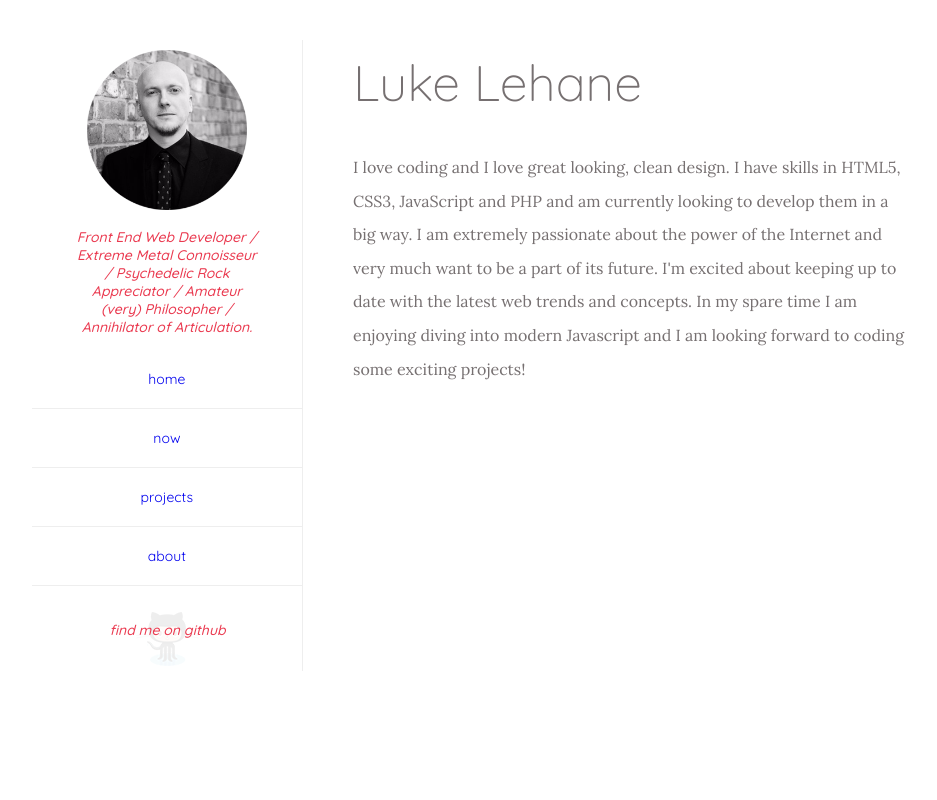
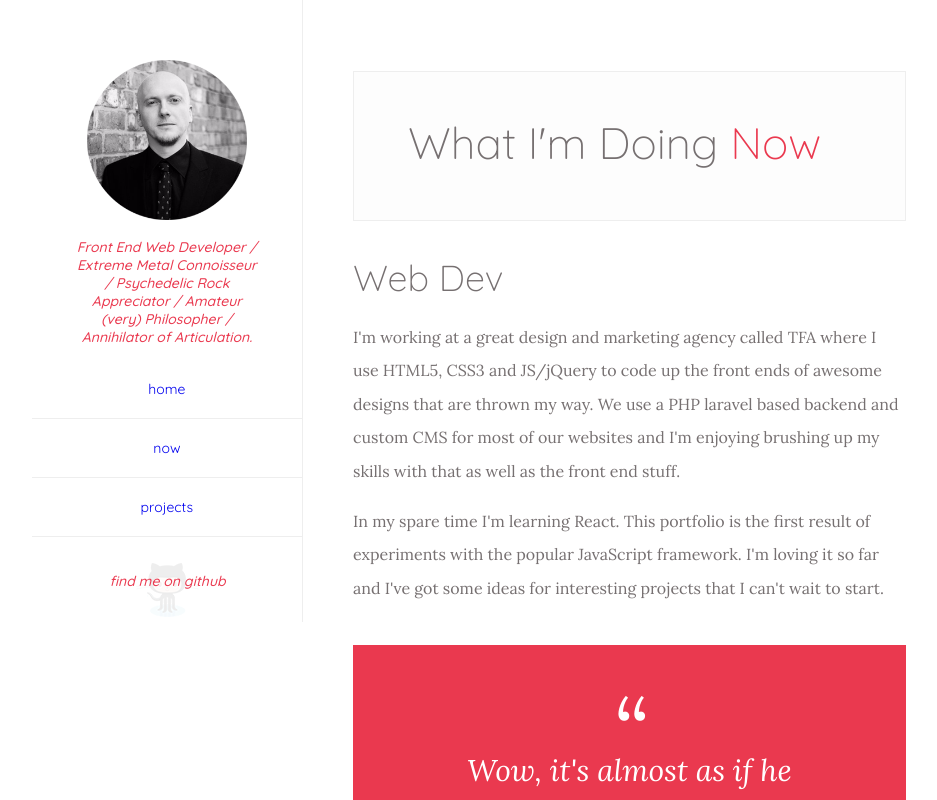
Before and after one commit to SiAdcock/myportfolio, a React (Create React App) app: page /now in a window 1280 px wide. Shown: the top 800 px of the page, without its empty margins (75-1012 px from the left). Built offline with nearby package versions, Linux system fonts and the light colour scheme; a web font is replaced by a local one.

Commit message:
more content and design added

```diff
--- a/src/App.css
+++ b/src/App.css
@@ -16,11 +16,6 @@ a {
   color: #767071;
   /*background-image: url('luke-bg.jpg');*/
   background-size: 100%;
-}
-
-h1 {
-  font-family: 'Quicksand', sans-serif;
-  color: #767071;
 }
 
 .Menu {
@@ -58,8 +53,8 @@ h1 {
   float: left;
   width: 250px;
   text-align: center;
-  padding: 10px 0px 0 20px;
-  margin-top: 40px;
+  padding: 60px 0px 0 20px;
+  margin-top: 0;
   border-right: 1px solid #eee;
 }
 
@@ -98,31 +93,53 @@ h1 {
   padding: 0 20px;
 }
 
-.Page {
+.page {
   display: inline-block;
   font-size: 16px;
   font-weight: 500;
   line-height: 2.1;
   width: calc(100% - 271px);
-  padding: 30px 150px 0 50px;
+  padding: 60px 150px 0 50px;
   /*font-family: 'Gentium Book Basic', serif;*/
   /*font-family: 'Merriweather', serif;*/
   font-family: 'Lora', serif;
 }
 
 h1 {
-  display: inline-block;
-  margin-top: 0;
-  margin-bottom: 0;
+  font-family: 'Quicksand', sans-serif;
+  color: #767071;
+  margin-top: 11px;
+  margin-bottom: 30px;
   font-weight: 300;
   font-size:50px;
+  line-height: 1.4;
+}
+
+h2 {
+  font-family: 'Quicksand', sans-serif;
+  font-weight: 300;
+  font-size: 36px;
+  margin-bottom: 0;
+  line-height: 1.5;
+  /*color: #ea394f;*/
+}
+
+.home h1 {
+  font-size:44px;
+  padding: 40px 54px 46px 54px;
+  border: solid 1px #eee;
+  background-color: #fdfdfd;
+}
+
+.red {
+  color: #ea394f;
 }
 
 .Qpanel {
   position: relative;
   background-color: #ea394f;
   color: #fff;
-  margin: 60px 0;
+  margin: 40px 0;
   padding: 70px 70px 30px 70px;
   text-align: center;
   font-style: italic;
@@ -139,7 +156,9 @@ h1 {
 }
 
 .Qauthor {
+  display: inline-block;
   font-style: normal;
+  line-height: 1.4;
   font-size: 20px;
 }
 
--- a/src/App.js
+++ b/src/App.js
@@ -5,8 +5,8 @@ import { Route } from 'react-router-dom'
 import './App.css';
 
 import SidePanel from './SidePanel';
-import Page from './Page';
-import Qpanel from './Qpanel';
+import Home from './Home';
+import Now from './Now';
 
 class App extends Component {
   render() {
@@ -14,16 +14,9 @@ class App extends Component {
       <div className="App">
         <div className="container">
           <SidePanel />
-          <Route exact path="/" component={Page}/>
-          <Route path="/now" component={Page}/>
+          <Route exact path="/" component={Home}/>
+          <Route path="/now" component={Now}/>
 
-          {/* <Page>
-
-            <Qpanel
-              Qtext="Thank you for not making my design look like dog shite"
-              Qauthor="a designer to me"
-            />
-          </Page> */}
         </div>
       </div>
     );
--- /dev/null
+++ b/src/Home.js
@@ -0,0 +1,25 @@
+import React, { Component } from 'react';
+
+import Qpanel from './Qpanel';
+
+class Home extends Component {
+  render() {
+    return (
+      <div className="home page">
+
+        <h1>Hi! I'm <span className="red">Luke Lehane</span>.<br /> I love using the latest web technologies to build beautiful things.</h1>
+
+        <p>As well as trying to get my head around the fast paced and ever evolving world of coding, I'm a big fan of extreme metal and progressive rock music. I also like to think about interesting philosophical things and can often be heard trying to convince people that they have no free will. I've recently started to dabble in personal development and enjoy awesome people like Tim Ferris, Sam Harris, Derek Sivers (I wish he would just put some margin at the top of his website), and loads of other people I can't think of right now. Listening to podcasts on my commute has become one of my favourite ways to consume information.</p>
+
+        <Qpanel
+          Qtext="Thank you for not making my design look like dog shite"
+          Qauthor="a designer to me"
+        />
+
+
+      </div>
+    );
+  }
+}
+
+export default Home;
--- a/src/Menu.js
+++ b/src/Menu.js
@@ -9,7 +9,6 @@ class Menu extends Component {
         <MenuLink linkname="home" linkref="/" />
         <MenuLink linkname="now" linkref="/now"/>
         <MenuLink linkname="projects" linkref="/projects"/>
-        <MenuLink linkname="about" linkref="/about"/>
       </div>
     );
   }
--- /dev/null
+++ b/src/Now.js
@@ -0,0 +1,29 @@
+import React, { Component } from 'react';
+
+import Qpanel from './Qpanel';
+
+class Now extends Component {
+  render() {
+    return (
+      <div className="home page">
+
+        <h1>What I'm Doing <span className="red">Now</span></h1>
+
+        <h2>Web Dev</h2>
+
+        <p>I'm working at a great design and marketing agency called TFA where I use HTML5, CSS3 and JS/jQuery to code up the front ends of awesome designs that are thrown my way. We use a PHP laravel based backend and custom CMS for most of our websites and I'm enjoying brushing up my skills with that as well as the front end stuff.</p>
+
+        <p>In my spare time I'm learning React. This portfolio is the first result of experiments with the popular JavaScript framework. I'm loving it so far and I've got some ideas for interesting projects that I can't wait to start.</p>
+
+        <Qpanel
+          Qtext="Wow, it's almost as if he knows what he's doing!"
+          Qauthor="another designer to me (and quite a lot of people, it's a bit of a catchphrase of his)"
+        />
+
+
+      </div>
+    );
+  }
+}
+
+export default Now;
--- a/src/Page.js
+++ /dev/null
@@ -1,20 +0,0 @@
-import React, { Component } from 'react';
-
-class Page extends Component {
-  render() {
-    return (
-      <div className="Page">
-
-        <h1>Luke Lehane</h1>
-
-        <p>I love coding and I love great looking, clean design. I have skills in HTML5, CSS3, JavaScript and PHP and am currently looking to develop them in a big way. I am extremely passionate about the power of the Internet and very much want to be a part of its future. I'm excited about keeping up to date with the latest web trends and concepts. In my spare time I am enjoying diving into modern Javascript and I am looking forward to coding some exciting projects!</p>
-
-        {this.props.children}
-
-
-      </div>
-    );
-  }
-}
-
-export default Page;
```
